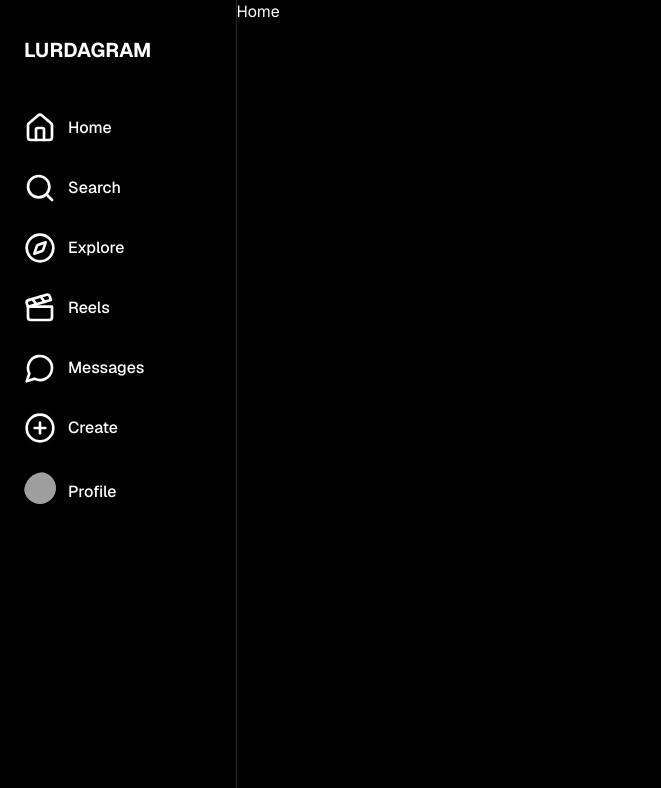
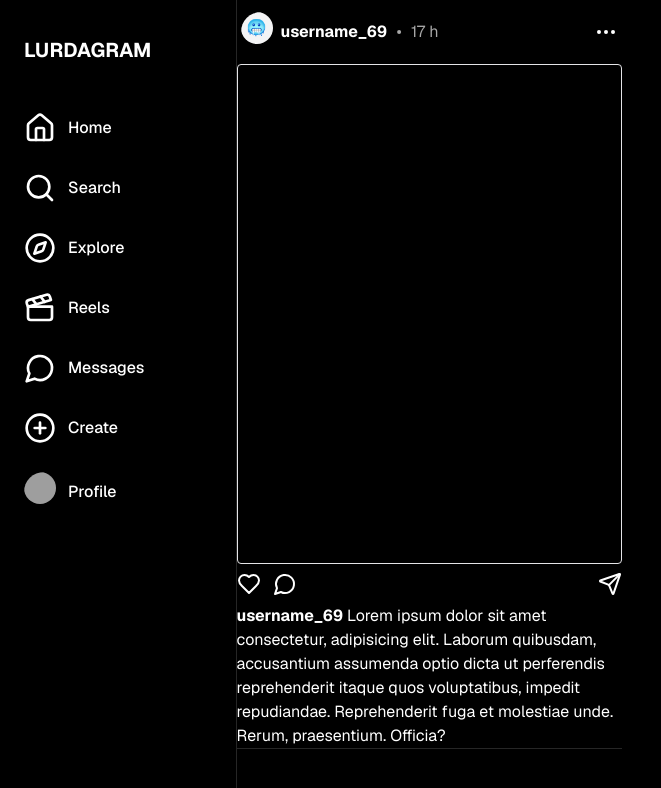
Before and after one commit to faca69/lurdagram, a Next.js app: page / in a window 1280 px wide. Shown: the top 788 px of the page, without its empty margins (0-661 px from the left). Built offline with nearby package versions, Linux system fonts and the light colour scheme; grey boxes are pictures that could not be loaded.

Commit message:
creating post

```diff
--- a/src/app/layout.tsx
+++ b/src/app/layout.tsx
@@ -27,7 +27,7 @@ export default function RootLayout({
             <section className="w-[290px] border-r-[1px] border-[#262626] ">
               <Sidebar />
             </section>
-            <section className="w-full p-0  ">{children}</section>
+            <section className="w-full p-0 ">{children}</section>
           </article>
         </main>
       </body>
--- a/src/app/page.tsx
+++ b/src/app/page.tsx
@@ -1,3 +1,9 @@
+import PostCard from "@/components/PostCard";
+
 export default function Home() {
-  return <div>Home</div>;
+  return (
+    <div>
+      <PostCard />
+    </div>
+  );
 }
--- /dev/null
+++ b/src/components/PostCard.tsx
@@ -0,0 +1,60 @@
+"use client";
+
+import { Dot, Ellipsis, Heart, MessageCircle, Send } from "lucide-react";
+import { Avatar, AvatarFallback, AvatarImage } from "./ui/avatar";
+import { useState } from "react";
+
+export default function PostCard() {
+  const [seeMore, setSeeMore] = useState(false);
+
+  return (
+    <div className="flex flex-col max-w-[385px]">
+      {/* icon, username dots */}
+      <div className="flex justify-between px-1 my-3">
+        <div className="flex items-center">
+          <Avatar>
+            <AvatarImage className="" width={10} height={10}></AvatarImage>
+            <AvatarFallback className="size-8">🥶</AvatarFallback>
+          </Avatar>
+          <p className="font-bold">username_69</p>
+          <Dot className=" text-[#A8A8A8]" />
+          <p className="text-[#A8A8A8]">17 h</p>
+        </div>
+
+        <div className="items-center flex">
+          <Ellipsis />
+        </div>
+      </div>
+      {/* media */}
+      <div className="w-[385px] h-[500px] border rounded-sm"></div>
+
+      {/* likes  bar */}
+      <div className="flex justify-between my-2 ">
+        <div className="flex items-center gap-3">
+          <Heart />
+          <MessageCircle />
+        </div>
+        <div>
+          <Send />
+        </div>
+      </div>
+
+      {/* caption */}
+
+      <div>
+        <div>
+          <p className="">
+            <span className="font-bold">{"username_69"}</span>
+            {"  "}Lorem ipsum dolor sit amet consectetur, adipisicing elit.
+            Laborum quibusdam, accusantium assumenda optio dicta ut perferendis
+            reprehenderit itaque quos voluptatibus, impedit repudiandae.
+            Reprehenderit fuga et molestiae unde. Rerum, praesentium. Officia?
+          </p>
+        </div>
+      </div>
+
+      {/* seperating line */}
+      <hr className="bg-[#262626] border-t-[1px] border-[#262626]" />
+    </div>
+  );
+}
--- a/src/components/Sidebar.tsx
+++ b/src/components/Sidebar.tsx
@@ -1,3 +1,5 @@
+"use client";
+
 import {
   CirclePlus,
   Clapperboard,
@@ -9,8 +11,10 @@ import {
 import Link from "next/link";
 import React from "react";
 import { Avatar, AvatarFallback, AvatarImage } from "./ui/avatar";
+import { usePathname } from "next/navigation";
 
 export default function Sidebar() {
+  const pathname = usePathname();
   return (
     <ol className="flex flex-col gap-3 py-2 h-full px-2 ">
       <li className="my-7">
```
